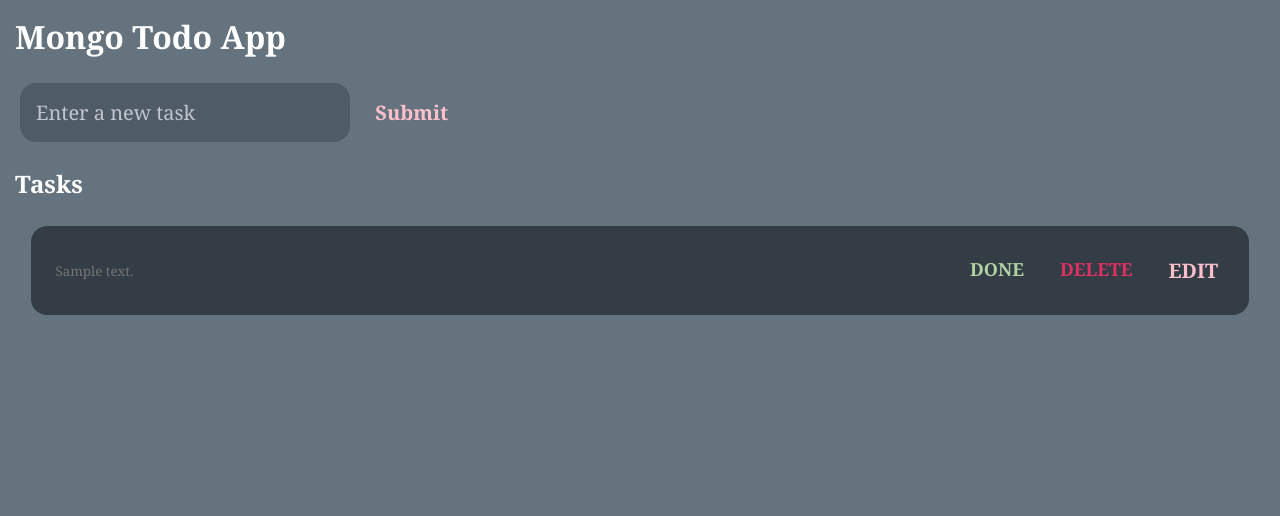
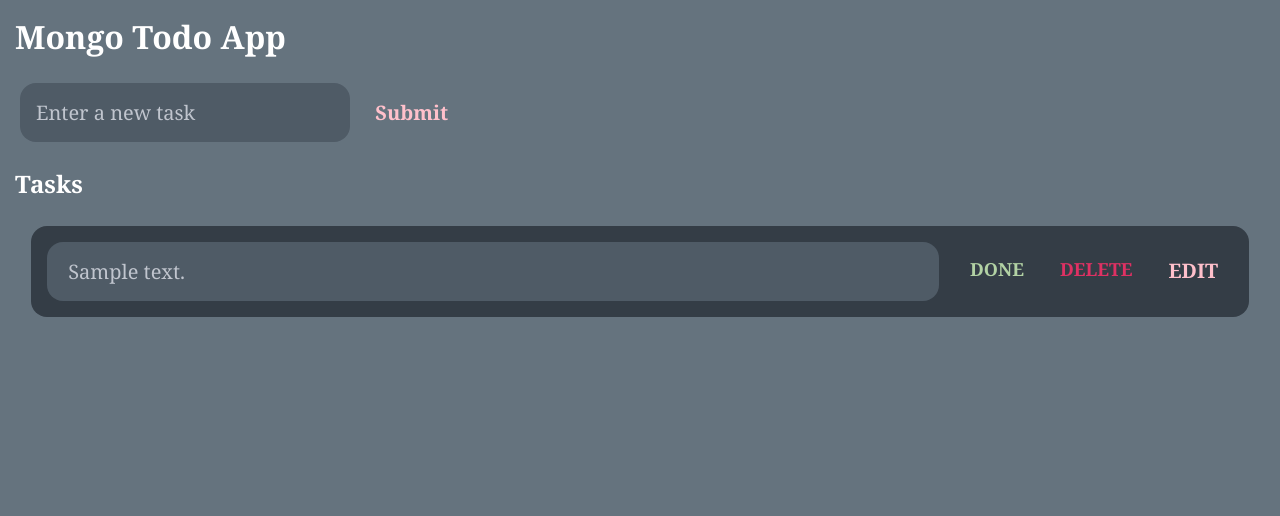
Before and after one commit to MackenzieI/flask_todo, a Flask app: page / in a window 1280 px wide. Shown: the top 516 px of the page. Run offline with Flask 2, Linux system fonts and the light colour scheme; a database or web service that is not in the repository returns one stand-in record (values such as "Sample title").

Commit message:
Update main.css

```diff
--- a/mongotodo/static/main.css
+++ b/mongotodo/static/main.css
@@ -57,6 +57,19 @@
 }
 
 #new-task-input::placeholder {
+	color: var(--grey);
+}
+
+#task-input {
+	flex: 1 1 0%;
+	background-color: var(--darker);
+	padding: 1rem;
+	border-radius: 1rem;
+	margin-right: 1rem;
+	font-size: 1.25rem;
+}
+
+#task-input::placeholder {
 	color: var(--grey);
 }
 
```
